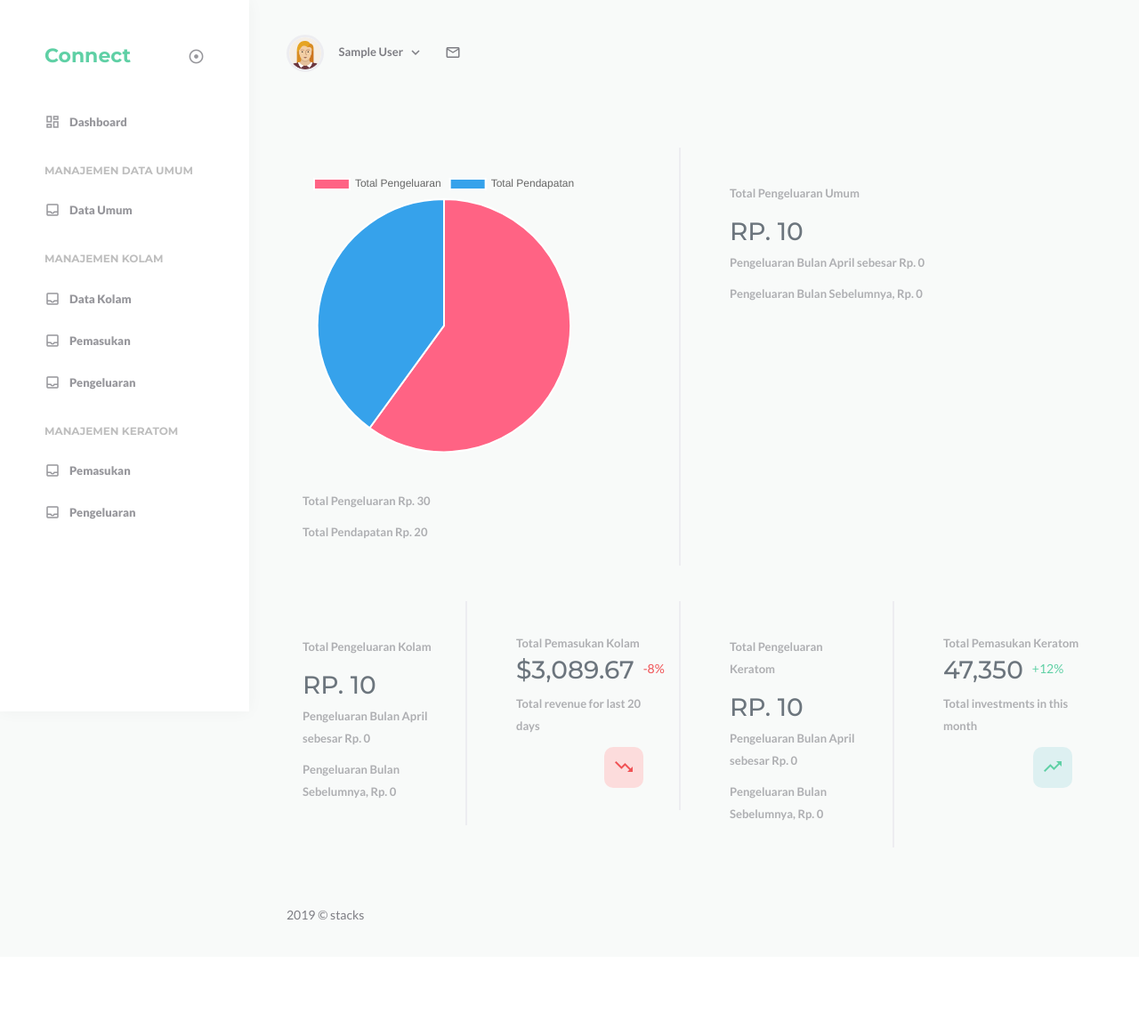
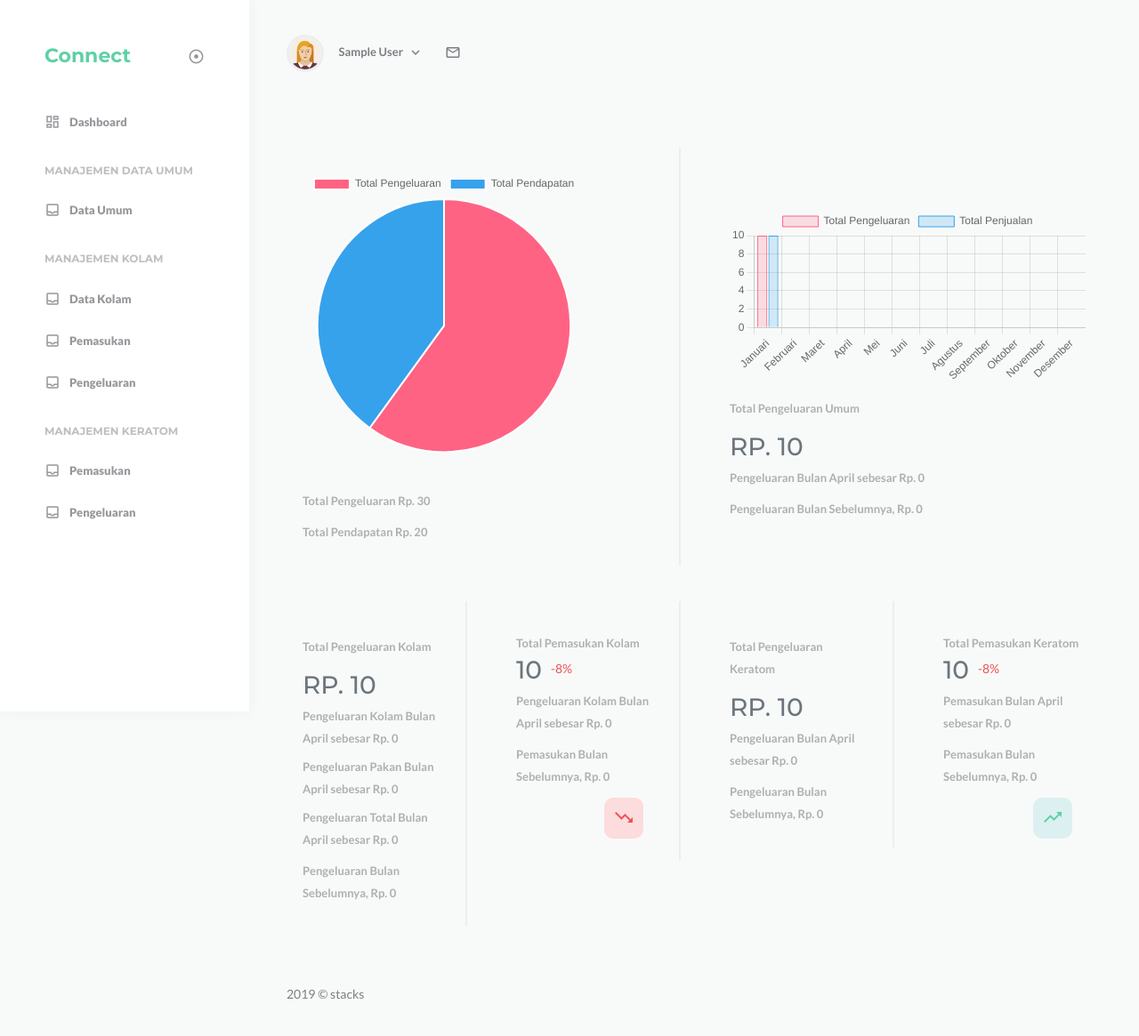
Before and after one commit to ihsanhaaa/btc-web-app, a Laravel app: page /home in a window 1280 px wide. Shown: the whole page at 89% size. Before the commit the page ends 1035 px from the top, so only its background shows below. Run offline with Laravel 9, Linux system fonts and the light colour scheme; a user stored in the database is signed in; tables that the repository leaves empty hold one stand-in row (values such as "Sample post"); some libraries are stand-ins or nearby versions.

Commit message:
add income

```diff
--- a/app/Http/Controllers/HomeController.php
+++ b/app/Http/Controllers/HomeController.php
@@ -60,11 +60,25 @@ class HomeController extends Controller
             ->whereYear('created_at', '=', $currentYear)
             ->sum('harga');
 
+        $spendingFishThisMonthKolam = DB::table('spending_fish')->where('jenis', '=', 'Kolam')
+            ->whereMonth('created_at', '=', $currentMonth)
+            ->whereYear('created_at', '=', $currentYear)
+            ->sum('harga');
+
+        $spendingFishThisMonthPakan = DB::table('spending_fish')->where('jenis', '=', 'Pakan')
+            ->whereMonth('created_at', '=', $currentMonth)
+            ->whereYear('created_at', '=', $currentYear)
+            ->sum('harga');
+
         $totalSpendingFish = DB::table('spending_fish')->sum('harga');
 
         // bulan sebelumnya
         $lastMonth = date('m', strtotime('-1 month'));
         $lastYear = date('Y', strtotime('-1 month'));
+
+        // Get current month and year
+        $currentMonth = Carbon::now()->month;
+        $currentYear = Carbon::now()->year;
 
         $totalIncomeFishLastMonth = DB::table('spending_fish')
             ->whereMonth('created_at', '=', $lastMonth)
@@ -106,6 +120,47 @@ class HomeController extends Controller
             ->whereYear('created_at', '=', $lastYear)
             ->sum('harga');
 
-        return view('home', compact('chartData', 'totalSpending', 'totalIncome', 'spendingFishThisMonth', 'totalSpendingFish', 'namaBulan', 'totalIncomeFishLastMonth', 'spendingKeratomThisMonth', 'totalSpendingKeratom', 'totalIncomeKeratomLastMonth', 'spendingUmumThisMonth', 'totalSpendingUmum', 'totalIncomeUmumLastMonth'));
+        // pendapatan
+        $totalIncomeFish = DB::table('income_fish')->sum('total_penjualan');
+        $totalIncomeKeratom = DB::table('income_keratoms')->sum('total_penjualan');
+
+        $totalIncomeThisMonthFish = IncomeFish::whereMonth('tanggal_jual', $currentMonth)
+            ->whereYear('tanggal_jual', $currentYear)
+            ->sum('total_penjualan');
+
+        $totalIncomeThisMonthKeratom = IncomeKeratom::whereMonth('tanggal_jual', $currentMonth)
+            ->whereYear('tanggal_jual', $currentYear)
+            ->sum('total_penjualan');
+
+
+        // data
+        // menghitung jumlah harga dari tabel daily_spendings, spending_fish, dan spending_keratoms
+        $spendingThisYear = DB::table('daily_spendings')
+        ->select(DB::raw('YEAR(created_at) as year, MONTH(created_at) as month, SUM(harga) as total_harga'))
+        ->groupBy('year', 'month')
+        ->get();
+
+        $spendingFishThisYear = DB::table('spending_fish')
+        ->select(DB::raw('YEAR(created_at) as year, MONTH(created_at) as month, SUM(harga) as total_harga'))
+        ->groupBy('year', 'month')
+        ->get();
+
+        $spendingKeratomsThisYear = DB::table('spending_keratoms')
+        ->select(DB::raw('YEAR(created_at) as year, MONTH(created_at) as month, SUM(harga) as total_harga'))
+        ->groupBy('year', 'month')
+        ->get();
+
+        // menghitung total penjualan dari tabel income_fish dan income_keratoms
+        $incomeThisYear = DB::table('income_fish')
+        ->select(DB::raw('YEAR(created_at) as year, MONTH(created_at) as month, SUM(total_penjualan) as total_penjualan'))
+        ->groupBy('year', 'month')
+        ->get();
+
+        $incomeKeratomsThisYear = DB::table('income_keratoms')
+        ->select(DB::raw('YEAR(created_at) as year, MONTH(created_at) as month, SUM(total_penjualan) as total_penjualan'))
+        ->groupBy('year', 'month')
+        ->get();
+
+        return view('home', compact('chartData', 'spendingFishThisMonthKolam', 'spendingFishThisMonthPakan', 'totalIncomeThisMonthKeratom', 'totalIncomeKeratom', 'totalIncomeFish', 'totalSpending', 'totalIncome', 'spendingFishThisMonth', 'totalSpendingFish', 'namaBulan', 'totalIncomeFishLastMonth', 'spendingKeratomThisMonth', 'totalSpendingKeratom', 'totalIncomeKeratomLastMonth', 'spendingUmumThisMonth', 'totalSpendingUmum', 'totalIncomeUmumLastMonth', 'spendingThisYear', 'incomeThisYear', 'totalIncomeThisMonthFish'));
     }
 }
--- a/resources/views/home.blade.php
+++ b/resources/views/home.blade.php
@@ -16,9 +16,10 @@
                     </div>
                 </div>
             </div>
-            <div class="col-lg-6 col-md-12">
+            <div class="col-lg-6 col-md-12 mt-5">
                 <div class="card card-transparent stats-card">
                     <div class="card-body">
+                        <canvas id="chart"></canvas>
                         <div class="stats-info">
                             <p class="stats-text my-3">Total Pengeluaran Umum</p>
                             <h6 class="card-title">Rp. {{ number_format((float) $totalSpendingUmum) }}</h6>
@@ -37,7 +38,9 @@
                         <div class="stats-info">
                             <p class="stats-text my-3">Total Pengeluaran Kolam</p>
                             <h6 class="card-title">Rp. {{ number_format((float) $totalSpendingFish) }}</h6>
-                            <p class="stats-text my-2">Pengeluaran Bulan {{ $namaBulan }} sebesar Rp. {{ number_format((float) $spendingFishThisMonth) }}</p>
+                            <p class="stats-text my-2">Pengeluaran Kolam Bulan {{ $namaBulan }} sebesar Rp. {{ number_format((float) $spendingFishThisMonthKolam) }}</p>
+                            <p class="stats-text my-2">Pengeluaran Pakan Bulan {{ $namaBulan }} sebesar Rp. {{ number_format((float) $spendingFishThisMonthPakan) }}</p>
+                            <p class="stats-text my-2">Pengeluaran Total Bulan {{ $namaBulan }} sebesar Rp. {{ number_format((float) $spendingFishThisMonth) }}</p>
                             <p class="stats-text">Pengeluaran Bulan Sebelumnya, Rp. {{ number_format((float) $totalIncomeFishLastMonth) }}</p>
                         </div>
                     </div>
@@ -48,8 +51,9 @@
                     <div class="card-body">
                         <div class="stats-info">
                             <p class="stats-text">Total Pemasukan Kolam</p>
-                            <h5 class="card-title">$3,089.67<span class="stats-change stats-change-danger">-8%</span></h5>
-                            <p class="stats-text">Total revenue for last 20 days</p>
+                            <h5 class="card-title">{{ $totalIncomeFish }}<span class="stats-change stats-change-danger">-8%</span></h5>
+                            <p class="stats-text my-2">Pengeluaran Kolam Bulan {{ $namaBulan }} sebesar Rp. {{ number_format((float) $totalIncomeThisMonthFish) }}</p>
+                            <p class="stats-text">Pemasukan Bulan Sebelumnya, Rp. {{ number_format((float) $totalIncomeFishLastMonth) }}</p>
                         </div>
                         <div class="stats-icon change-danger">
                             <i class="material-icons">trending_down</i>
@@ -75,8 +79,9 @@
                     <div class="card-body">
                         <div class="stats-info">
                             <p class="stats-text">Total Pemasukan Keratom</p>
-                            <h5 class="card-title">47,350<span class="stats-change stats-change-success">+12%</span></h5>
-                            <p class="stats-text">Total investments in this month</p>
+                            <h5 class="card-title">{{ $totalIncomeKeratom }}<span class="stats-change stats-change-danger">-8%</span></h5>
+                            <p class="stats-text my-2">Pemasukan Bulan {{ $namaBulan }} sebesar Rp. {{ number_format((float) $totalIncomeThisMonthKeratom) }}</p>
+                            <p class="stats-text">Pemasukan Bulan Sebelumnya, Rp. {{ number_format((float) $totalIncomeKeratomLastMonth) }}</p>
                         </div>
                         <div class="stats-icon change-success">
                             <i class="material-icons">trending_up</i>
@@ -99,5 +104,52 @@
                 data: chartData,
             });
         </script>
+
+        {{-- data --}}
+        <script src="https://cdn.jsdelivr.net/npm/chart.js"></script>
+        <script>
+            var ctx = document.getElementById('chart').getContext('2d');
+            var chart = new Chart(ctx, {
+                type: 'bar',
+                data: {
+                    labels: ['Januari', 'Februari', 'Maret', 'April', 'Mei', 'Juni', 'Juli', 'Agustus', 'September', 'Oktober', 'November', 'Desember'],
+                    datasets: [
+                        {
+                            label: 'Total Pengeluaran',
+                            data: [
+                                <?php
+                                    foreach($spendingThisYear as $month) {
+                                        echo $month->total_harga . ',';
+                                    }
+                                ?>
+                            ],
+                            backgroundColor: 'rgba(255, 99, 132, 0.2)',
+                            borderColor: 'rgba(255, 99, 132, 1)',
+                            borderWidth: 1
+                        },
+                        {
+                            label: 'Total Penjualan',
+                            data: [
+                                <?php
+                                    foreach($incomeThisYear as $month) {
+                                        echo $month->total_penjualan . ',';
+                                    }
+                                ?>
+                            ],
+                            backgroundColor: 'rgba(54, 162, 235, 0.2)',
+                            borderColor: 'rgba(54, 162, 235, 1)',
+                            borderWidth: 1
+                        }
+                    ]
+                },
+                options: {
+                    scales: {
+                        y: {
+                            beginAtZero: true
+                        }
+                    }
+                }
+            });
+        </script>
     @endpush
 @endsection
```
Also changed, not shown: public/image/7WWC5EEq6XP8zJqZIhtnMXHjQiiPwOSf1snUDDTc.jpg.jpg (added), public/image/9trOBCo1oSQj3W2heD90OAGU3ozh1DuHrvRneqcn.jpg.jpg (added), public/image/uUJgSu2177owifpAYXxdefDcEeOf2qQ2dnGzvdKY.jpg.jpg (added).
